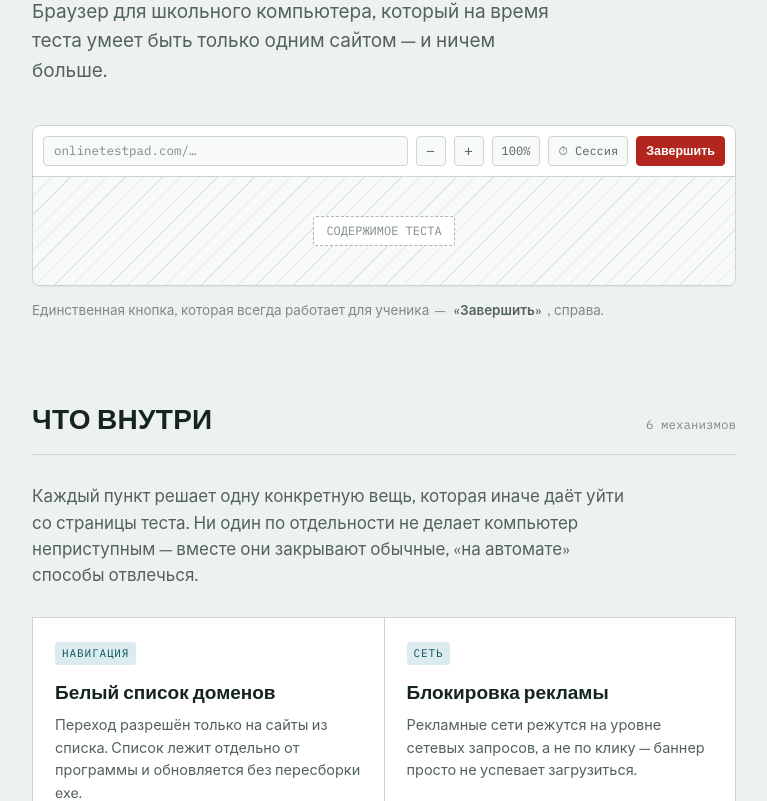
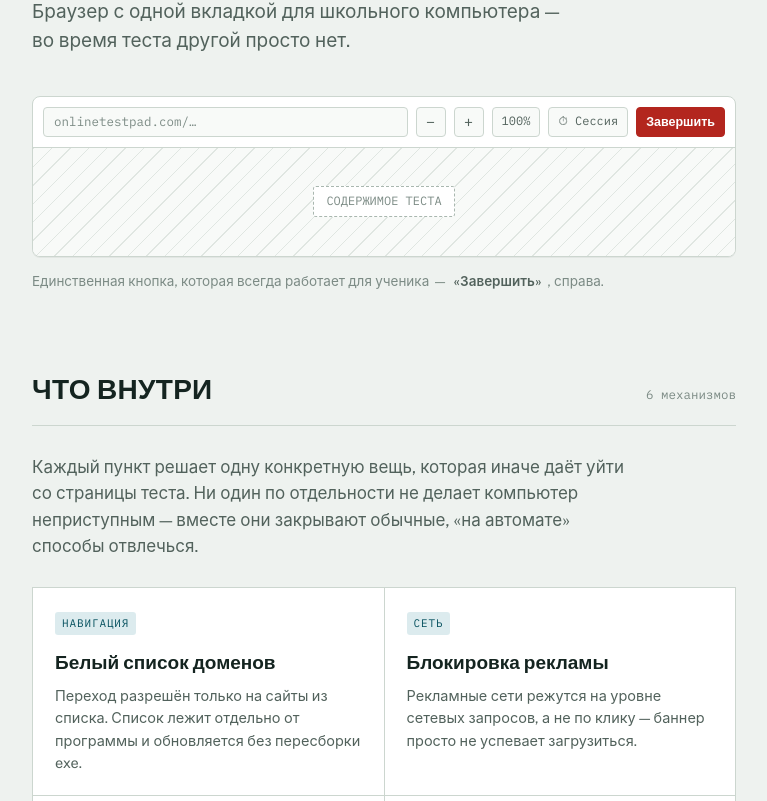
Before and after one commit to YerzhanBazargali/YerzhanBazargali.github.io, a plain HTML site: page index.html in a window 1280 px wide. Shown: the part 270-1071 px from the top of the page, without its empty margins (256-1023 px from the left). Drawn offline with nearby package versions, Linux system fonts and the light colour scheme.

Commit message:
Переформулировать подзаголовок: браузер с одной вкладкой

```diff
--- a/index.html
+++ b/index.html
@@ -427,7 +427,7 @@
   <div class="hero">
     <div class="eyebrow">Киоск-режим для контрольных</div>
     <h1>ExamBrowser</h1>
-    <p class="sub">Браузер для школьного компьютера, который на время теста умеет быть только одним сайтом — и ничем больше.</p>
+    <p class="sub">Браузер с одной вкладкой для школьного компьютера — во время теста другой просто нет.</p>
 
     <div class="toolbar-mock" aria-hidden="true">
       <div class="bar">
```
